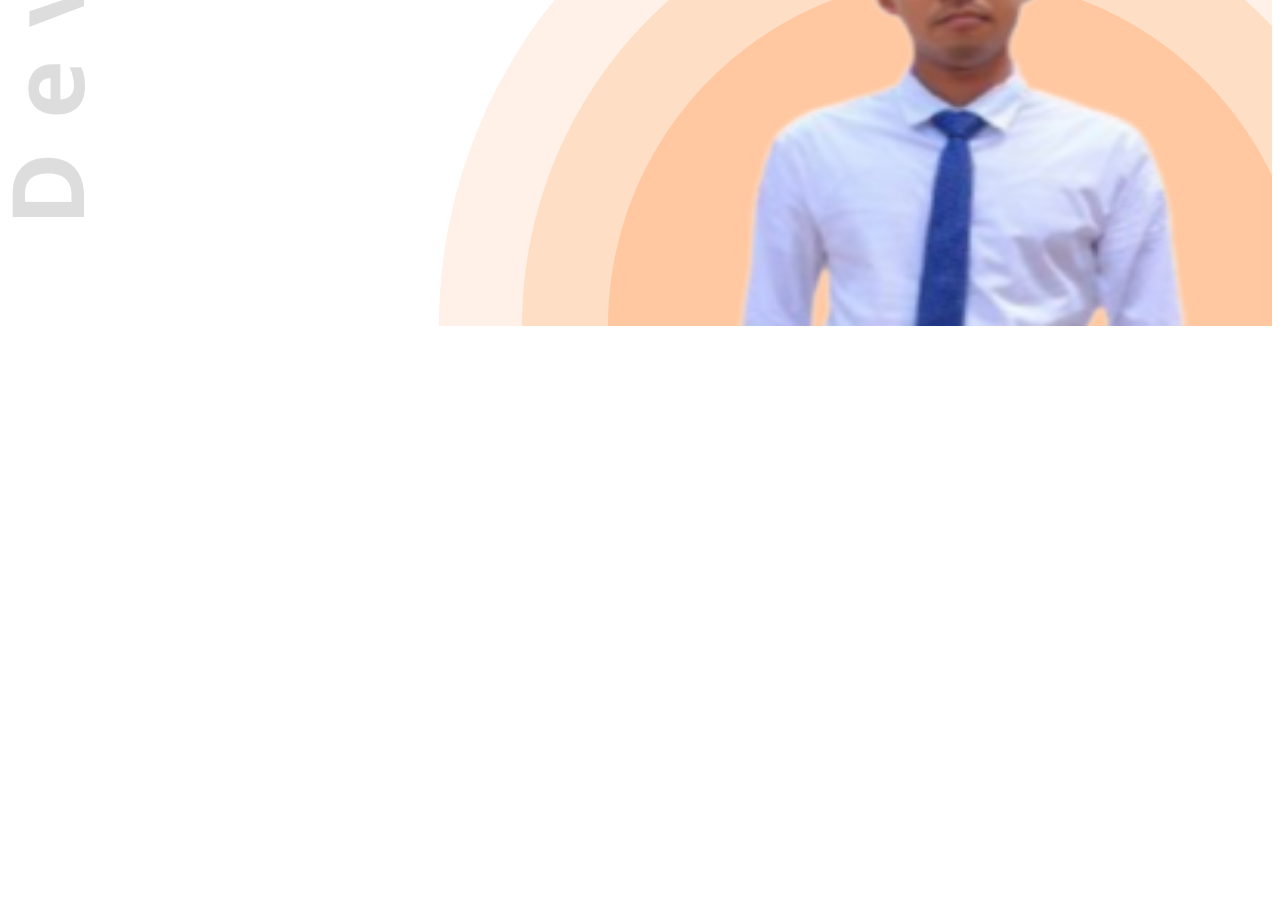
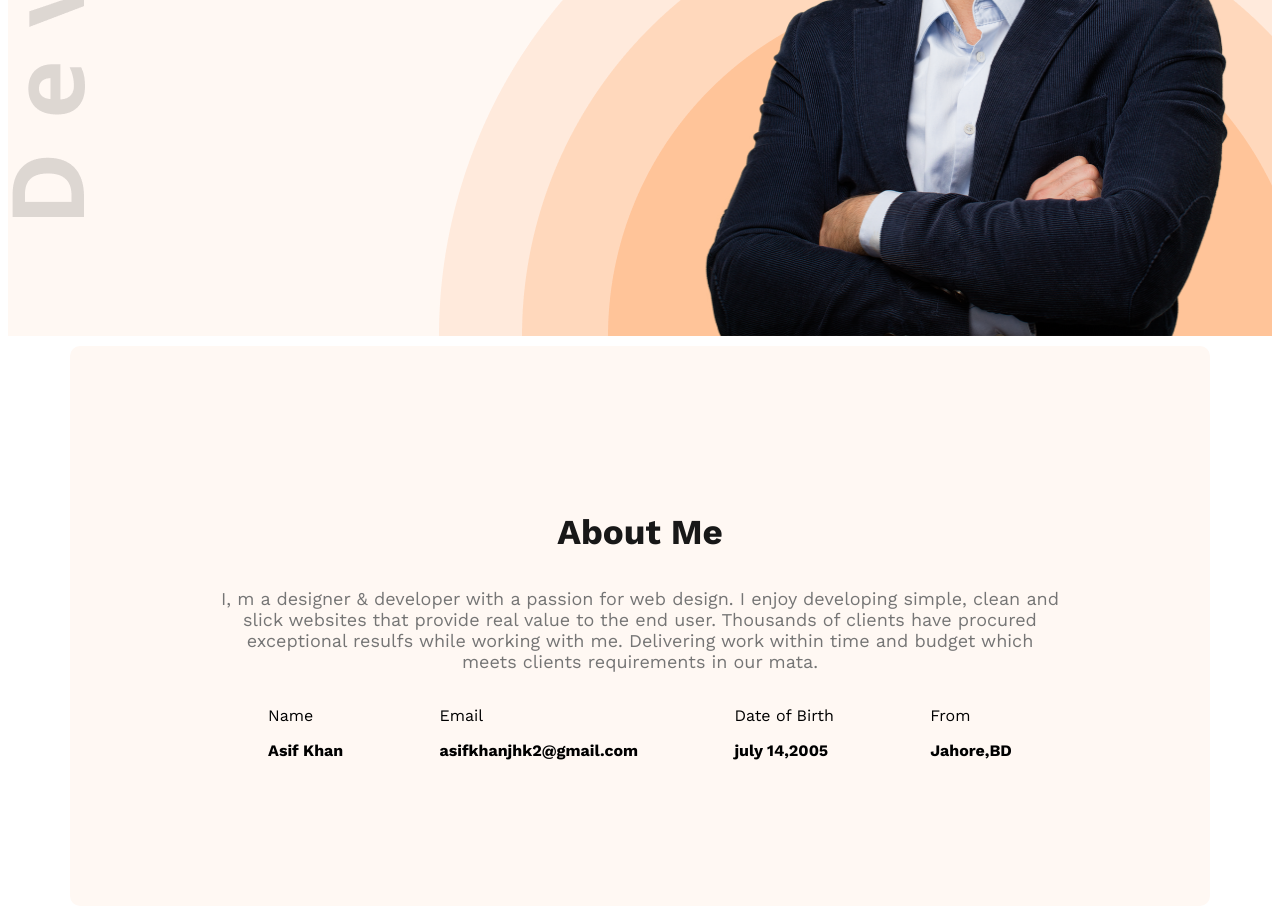
Before and after one commit to asifjsr/my-portfolio, a plain HTML site: page index.html in a window 1280 px wide. Shown: the part 554-1463 px from the top of the page. Before the commit the page ends 888 px from the top, so only its background shows below. Drawn offline with nearby package versions, Linux system fonts and the light colour scheme; a web font is replaced by a local one.

Commit message:
work about section in main

```diff
--- a/index.html
+++ b/index.html
@@ -11,7 +11,7 @@
     <link rel="stylesheet" href="style/style.css">
 </head>
 <body class="work-sans-normal">
-    <header class="header">
+    <header class="header secondary-bg">
         <nav>
             <h3 class="nav-title"><span class="text-primary">A</span>SIF <br>KHA<span class="text-primary">N</span></h3>
             <ul>
@@ -28,12 +28,33 @@
                     <button class="btn-primary">Download CV</button>
                     <button class="btn-primary">Contact</button>
             </div>
-            <img class="banner-pro-picture" src="image/check.png" alt="">
+            <img class="banner-pro-picture" src="image/hardy.png" alt="">
         </div>
     </header>
 
     <main>
-
+        <section class="about secondary-bg" >
+            <h3 class="section-title text-center">About Me</h3>
+            <p class="section-description text-center">I, m a designer & developer with a passion for web design. I enjoy developing simple, clean and slick websites that provide real value to the end user. Thousands of clients have procured exceptional resulfs while working with me. Delivering work within time and budget which meets clients requirements in our mata.</p>
+            <div class="about-items">
+                <div class="about-item">
+                    <p class="item-title">Name</p>
+                    <p class="item-description">Asif Khan</p>
+                </div>
+                <div class="about-item">
+                    <p class="item-title">Email</p>
+                    <p class="item-description">asifkhanjhk2@gmail.com</p>
+                </div>
+                <div class="about-item">
+                    <p class="item-title">Date of Birth</p>
+                    <p class="item-description">july 14,2005</p>
+                </div>
+                <div class="about-item">
+                    <p class="item-title">From</p>
+                    <p class="item-description">Jahore,BD</p>
+                </div>
+            </div>
+        </section>
     </main>
 
     <footer>
--- a/style/style.css
+++ b/style/style.css
@@ -10,13 +10,31 @@
     padding: 0;
 } */
 /* sheared style */
+.secondary-bg{
+    background-color: #FFF8F3;
+
+}
 .text-primary{
     color: #FD6E0A;
+}
+.text-center{
+    text-align: center;
 }
 
 .dark-2{
     color: #474747;
 }
+.section-title{
+    font-size: 35px;
+    font-weight: bold;
+    color: #181818;
+
+}
+.section-description{
+    font-size: 18px;
+    color: #757575;
+}
+
 /* Nav degine */
 
 .btn-primary{
@@ -26,6 +44,7 @@
     border-radius: 5px;
     padding: 18px 35px;
     border: none;
+    cursor: progress;
 }
 
 
@@ -72,6 +91,7 @@ nav ul a{
     display: flex;
     justify-content: space-between ;
     margin: 0 35px 0 200px;
+    margin-top:10px;
 }
 .banner-contain{
     max-width: 580px;
@@ -81,3 +101,21 @@ nav ul a{
     background-repeat: no-repeat;
     background-position: top left, bottom right;
 }
+/* main style */
+main{
+    max-width: 1140px;
+    margin: 0 auto;
+}
+/* About style */
+.about{
+    border-radius: 10px;
+    padding: 130px 150px;
+    margin-top: 10px;
+}
+.item-description{
+    font-weight: bold;
+}
+.about-items{
+    display: flex;
+    justify-content: space-around;
+}
```
